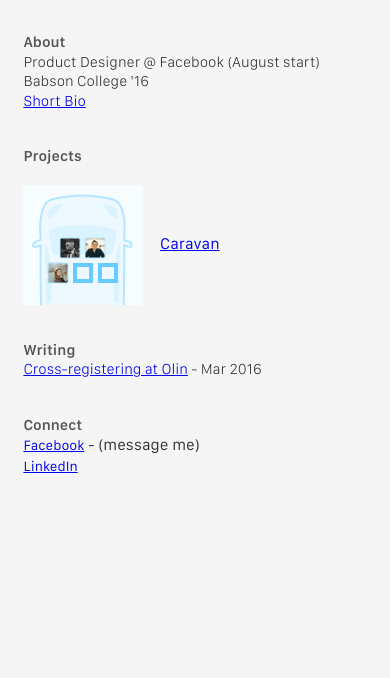
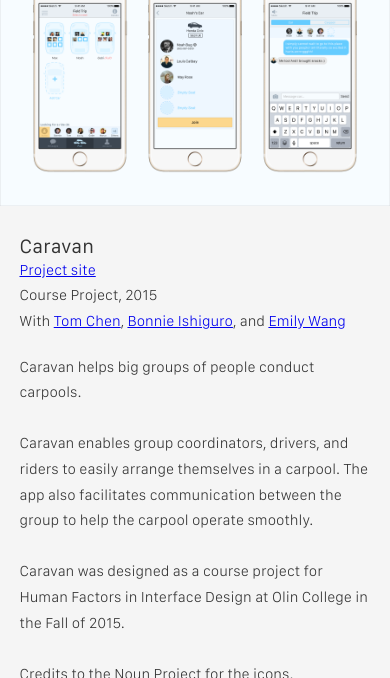
Before and after one commit to lawhump/gabe-redesign, a website: page app/index.html in a window 390 px wide. Both pictures are taken after a click on the link "Caravan". Shown: the part 166-844 px from the top of the page. Drawn offline with nearby package versions, Linux system fonts and the light colour scheme; files that its build step writes are made by us from their sources.

Commit message:
s/tidbits/caravan/g

```diff
--- a/app/index.html
+++ b/app/index.html
@@ -194,7 +194,9 @@
                 <p>
                   <a href="http://hfid.olin.edu/sa2016/sandstorm/">Project site</a><br>
                   Course Project, 2015<br>
-                  With <a href="#">With Tom Chen, Bonnie Ishiguro, Emily Wang</a>
+                  With <a href="#">Tom Chen</a>,
+                  <a href="#">Bonnie Ishiguro</a>, and
+                  <a href="#">Emily Wang</a>
                 </p>
               </div>
               <div class="description">
--- a/app/scripts/main.js
+++ b/app/scripts/main.js
@@ -1,15 +1,15 @@
 'use strict';
 
 var bio = document.querySelector('.bio-wrapper');
-var tidbits = document.querySelector('.tidbits-wrapper');
+var caravan = document.querySelector('.caravan-wrapper');
 // Change the name accordingly, then uncomment
 var PROJECTNAME;
 // PROJECTNAME = document.querySelector('.PROJECT-NAME-wrapper');
 
 var route = function() {
   var destination = location.hash;
-  if (destination.indexOf('tidbits') > -1) {
-    tidbits.classList.add('active');
+  if (destination.indexOf('caravan') > -1) {
+    caravan.classList.add('active');
   }
 
   else if (destination.indexOf('bio') > -1) {
@@ -21,7 +21,7 @@
   }
 
   else {
-    tidbits.classList.remove('active');
+    caravan.classList.remove('active');
     bio.classList.remove('active');
     // Change name accordingly then uncomment
     // PROJECTNAME.classList.add('active');
--- a/app/styles/partials/_detailed.scss
+++ b/app/styles/partials/_detailed.scss
@@ -2,7 +2,7 @@
   @include article(3);
 }
 
-.tidbits {
+.caravan {
   margin: 6vh auto 0 auto;
   max-width: $max-width;
   overflow-x: hidden;
@@ -14,7 +14,7 @@
 }
 
 @media screen and (max-width: 980px){
-  .tidbits {
+  .caravan {
     max-width: none;
     width: 100%;
   }
```
Also changed, not shown: dist/images/projectImages/caravanDisplay.png (added), dist/images/projectImages/caravanThumb.png (added), dist/index.html, dist/scripts/main.js, dist/styles/main.css.
